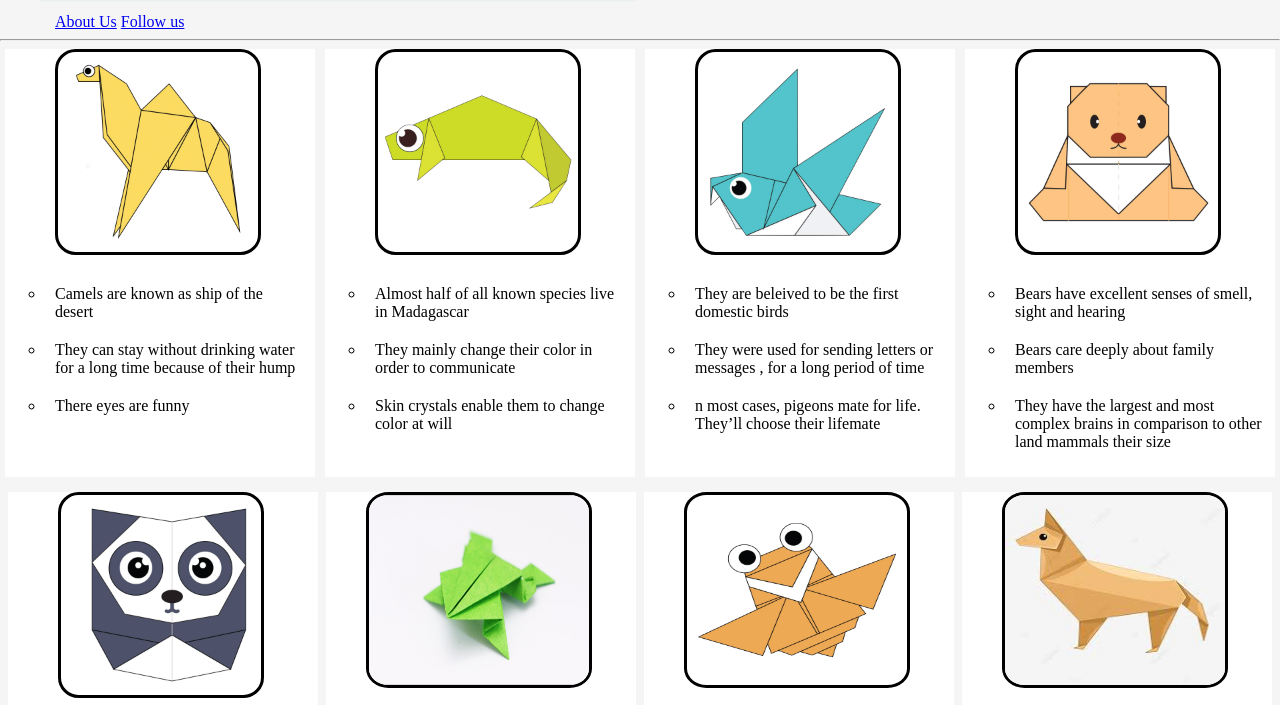
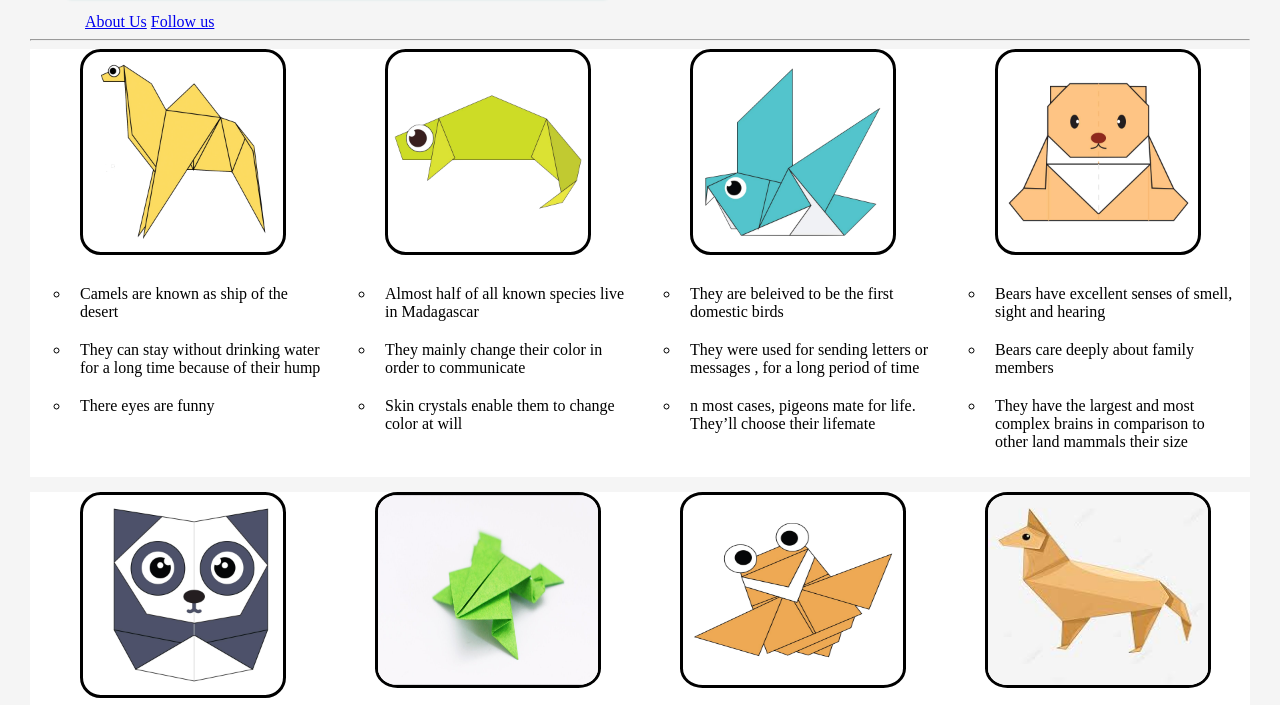
Before and after one commit to Underscorer-tech/Origami-WebPage, a plain HTML site: page index.html in a window 1280 px wide. Shown: the part 107-812 px from the top of the page. Drawn offline with Linux system fonts and the light colour scheme.

Commit message:
Update style.css

```diff
--- a/style.css
+++ b/style.css
@@ -1,9 +1,11 @@
 body {
 
     background-color: whitesmoke;
-    margin:0;
+    margin-left:30px;
+    margin-right:30px;
 
 }
+
 
 h1 {
 
```
